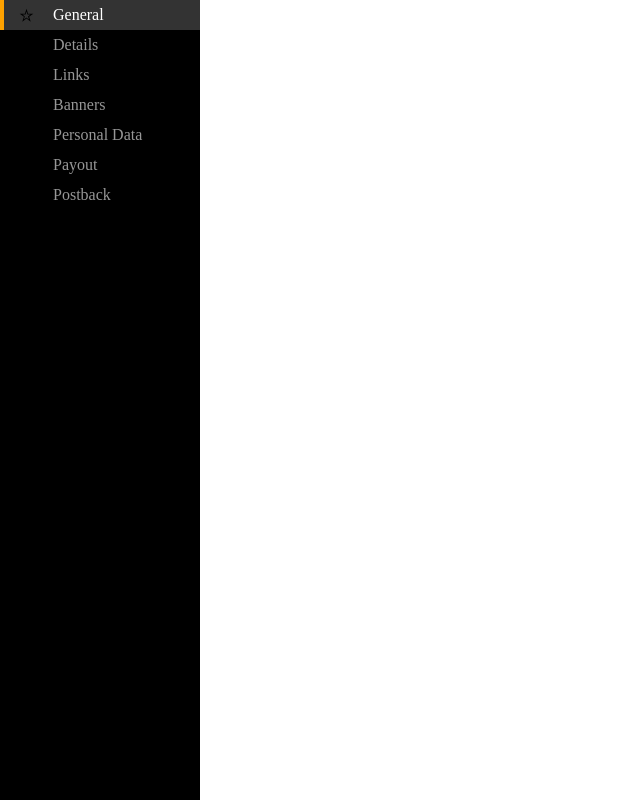
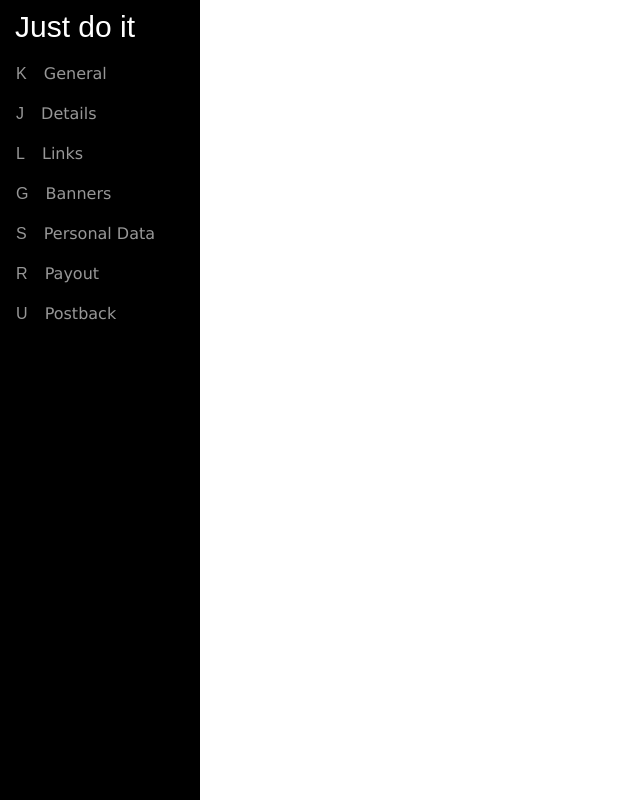
Before and after one commit to TomMikB/Modul9-SoloProject, a website: page index.html in a window 1280 px wide. Shown: the whole page, without its empty margins (0-640 px from the left). Drawn offline with Linux system fonts and the light colour scheme.

Commit message:
Modify menu

```diff
--- a/index.html
+++ b/index.html
@@ -4,21 +4,25 @@
 		<meta charset="utf-8">
 		<meta name="viewport" content="width=device-width, initial-scale=1.0">
 		<title>Modul 9-12</title>
+		<link href="fonts/Glyphter.ttf" rel="stylesheet" type="text/css">
+		<link href="fonts/Reklame_Script_Regular_DEMO.ttf" rel="stylesheet" type="text/css">
 		<link rel="stylesheet" type="text/css" href="css/style.css">
 	</head>
 	<body>
 		<div class="container">
-			<div class="menu">
+			<nav class="sidebar">
+				<p class="menu-header">Just do it</p>
 				<ul>
-					<li><a href="#"><img src="images/general.svg" alt="gen">&nbsp;General</a></li>
-					<li><a href="#"><img src="images/details.svg" alt="det">&nbsp;Details</a></li>
-					<li><a href="#"><img src="images/links.svg" alt="lin">&nbsp;Links</a></li>
-					<li><a href="#"><img src="images/banners.svg" alt="ban">&nbsp;Banners</a></li>
-					<li><a href="#"><img src="images/personaldata.svg" alt="pda">&nbsp;Personal Data</a></li>
-					<li><a href="#"><img src="images/payout.svg" alt="pay">&nbsp;Payout</a></li>
-					<li><a href="#"><img src="images/postback.svg" alt="pos">&nbsp;Postback</a></li>
+					<li><a href="#"><p class="menu-icon">K</p>&nbsp;General</a></li>
+					<li><a href="#"><p class="menu-icon">J</p>&nbsp;Details</a></li>
+					<li><a href="#"><p class="menu-icon">L</p>&nbsp;Links</a></li>
+					<li><a href="#"><p class="menu-icon">G</p>&nbsp;Banners</a></li>
+					<li><a href="#"><p class="menu-icon">S</p>&nbsp;Personal Data</a></li>
+					<li><a href="#"><p class="menu-icon">R</p>&nbsp;Payout</a></li>
+					<li><a href="#"><p class="menu-icon">U</p>&nbsp;Postback</a></li>
 				</ul>
-			</div>
+			</nav>
 		</div>
+		<script src="js/script.js"></script>
 	</body>
 </html>
--- a/sass/_mixins.scss
+++ b/sass/_mixins.scss
@@ -0,0 +1,3 @@
+* {
+	box-sizing: border-box;
+}
--- a/sass/_variables.scss
+++ b/sass/_variables.scss
@@ -34,3 +34,12 @@ $menu-text-color-hover: $white1;
 
 
 /* fonts */
+$arial: Arial, Helvetica, sans-serif;
+$tahoma: Tahoma, Geneva, sans-serif;
+$verdana: Verdana, Geneva, sans-serif;
+$glypher: "Glyphter", sans-serif;
+$reklamescript: "Reklame Script DEMO", sans-serif;
+
+$menu-font: $verdana;
+$menu-header-font: $reklamescript;
+$icon-font: $glypher;
--- /dev/null
+++ b/sass/sections/_sidebar.scss
@@ -0,0 +1,50 @@
+* {
+	box-sizing: border-box;
+}
+
+ul {
+	list-style-type: none;
+	margin: 0;
+	padding: 0;
+}
+
+li a {
+	font-family: $menu-font;
+	display: flex;
+	align-items: center;
+	height: 40px;
+	text-decoration: none;
+	color: $menu-text-color;
+	background-color: $menu-background-color;
+	border-left: 4px solid $menu-background-color;
+	&:hover {
+		color: $menu-text-color-hover;
+		background-color: $menu-background-color-hover;
+		border-left: 4px solid $orange2;
+		.menu-icon {
+			color: $menu-text-color-hover;
+		}
+	}
+}
+
+.sidebar {
+	background-color: $menu-background-color;
+	width: 200px;
+	height: 100vh;
+	position: fixed;
+}
+
+.menu-icon {
+	font-family: $icon-font;
+	margin: 0 12px;
+	color: $menu-text-color;
+}
+
+.menu-header {
+	margin: 10px 0;
+	padding-left: 15px;
+	width: 150px;
+	color: $menu-text-color-hover;
+	font-family: $menu-header-font;
+	font-size: 30px;
+}
--- /dev/null
+++ b/sass/sections/_topbar.scss
@@ -0,0 +1,3 @@
+* {
+	box-sizing: border-box;
+}
--- a/sass/style.scss
+++ b/sass/style.scss
@@ -7,41 +7,11 @@
 //@import 'components/form_field';
 
 /* sections */
-//@import 'section/registration_form';
+@import 'sections/sidebar';
 
 /* pages / views */
 //@import 'pages/registration';
 
-ul {
-	list-style-type: none;
-	margin: 0;
-	padding: 0;
+* {
+	box-sizing: border-box;
 }
-
-li img {
-	width: 15px;
-	height: 15px;
-	padding: 15px;
-}
-
-li a {
-	display: flex;
-	align-items: center;
-	height: 30px;
-	text-decoration: none;
-	color: $menu-text-color;
-	background-color: $menu-background-color;
-	border-left: 4px solid $menu-background-color;
-	&:hover {
-		color: $menu-text-color-hover;
-		background-color: $menu-background-color-hover;
-		border-left: 4px solid $orange2;
-	}
-}
-
-.menu {
-	background-color: $menu-background-color;
-	width: 200px;
-	height: 100vh;
-	position: fixed;
-}
```
Also changed, not shown: styleguide.html (+4 -0 lines), css/style.css, fonts/Glyphter.ttf (added), fonts/Reklame_Script_Regular_DEMO.ttf (added).
